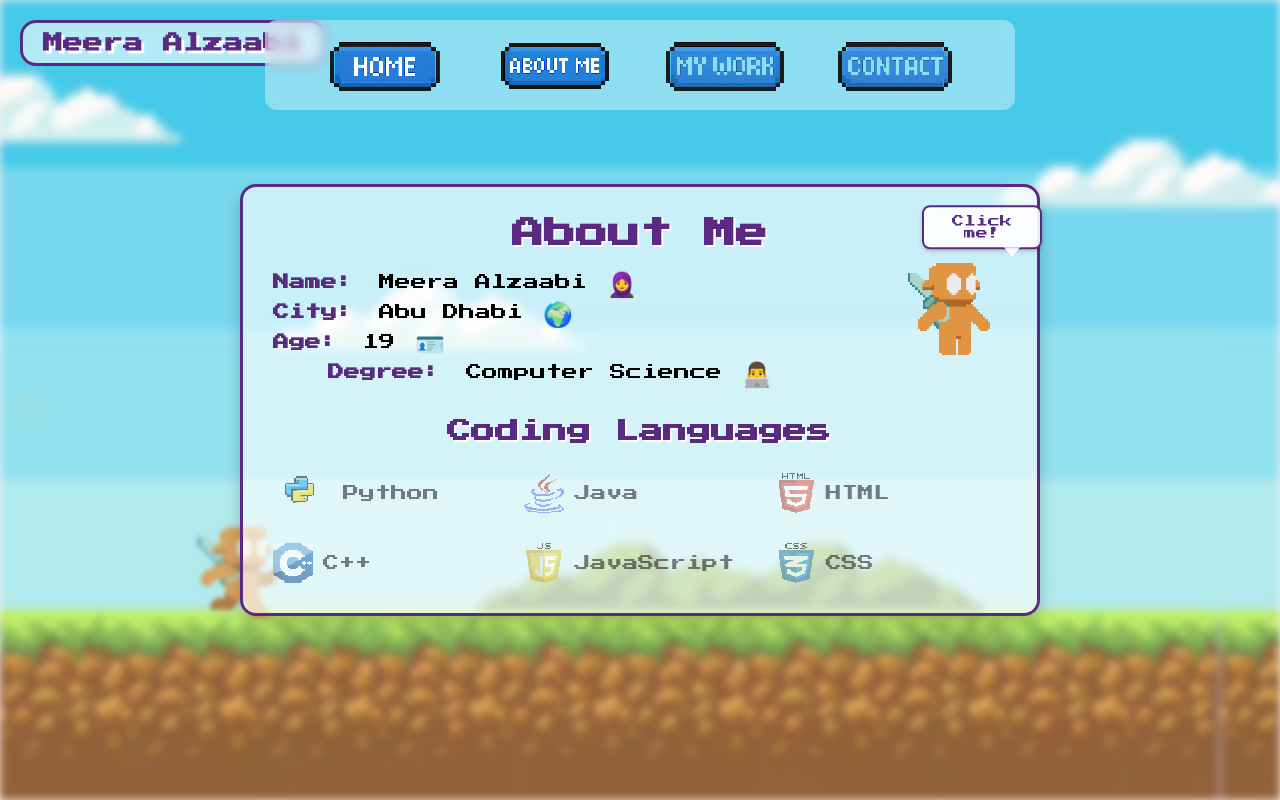
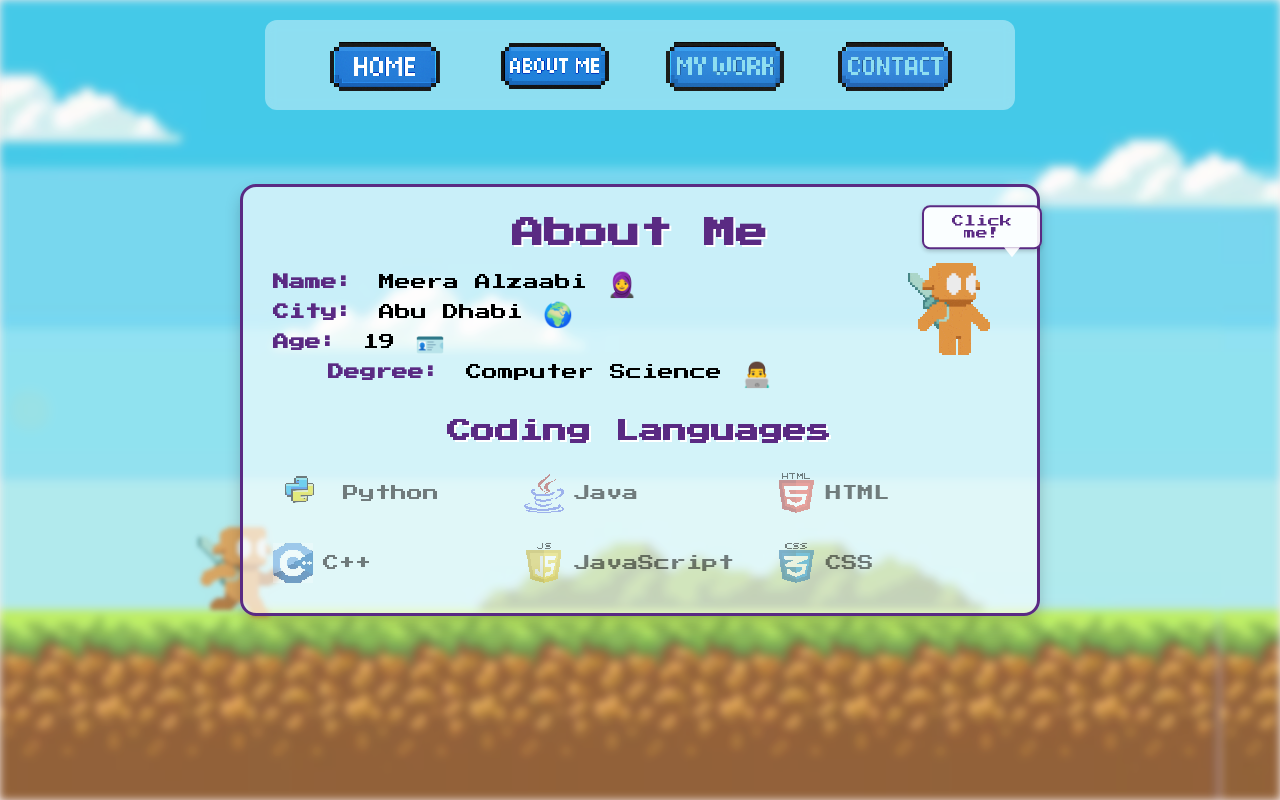
Before and after one commit to subhanfaisal7/Test-2, a plain HTML site: page me.html in a window 1280 px wide. Drawn offline with Linux system fonts and the light colour scheme.

Commit message:
Update me.html

```diff
--- a/me.html
+++ b/me.html
@@ -12,7 +12,7 @@
 <body>
 
 <!-- Modified name display to be more prominent -->
-<div id="name-display" class="prominent-name">Meera Alzaabi</div>
+
   <nav id="pixel-menu">
     <a href="index.html"><img src="media/home.png" alt="Home" /></a>
     <a href="me.html"><img src="media/me.png" alt="About Me" /></a>
```
